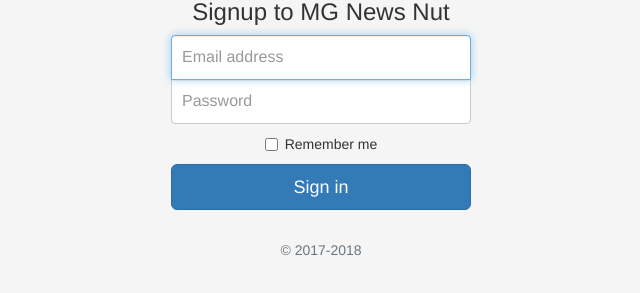
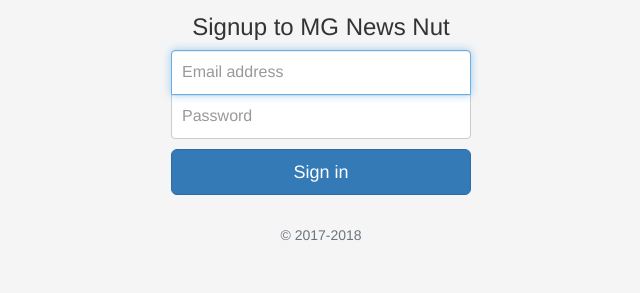
Before and after one commit to Mitali2700/Signup_Page, a website: page signup.html in a window 1280 px wide. Shown: the part 323-616 px from the top of the page, without its empty margins (319-959 px from the left). Drawn offline with nearby package versions, Linux system fonts and the light colour scheme.

Commit message:
removing checkbox

```diff
--- a/signup.html
+++ b/signup.html
@@ -52,11 +52,11 @@
       <input type="email" id="inputEmail" class="form-control" placeholder="Email address" required autofocus>
       <!-- <label for="inputPassword" class="sr-only">Password</label> -->
       <input type="password" id="inputPassword" class="form-control" placeholder="Password" required>
-      <div class="checkbox mb-3">
+      <!-- <div class="checkbox mb-3">
         <label>
           <input type="checkbox" value="remember-me"> Remember me
         </label>
-      </div>
+      </div> -->
       <button class="btn btn-lg btn-primary btn-block" type="submit">Sign in</button>
       <p class="mt-5 mb-3 text-muted">&copy; 2017-2018</p>
     </form>
```
